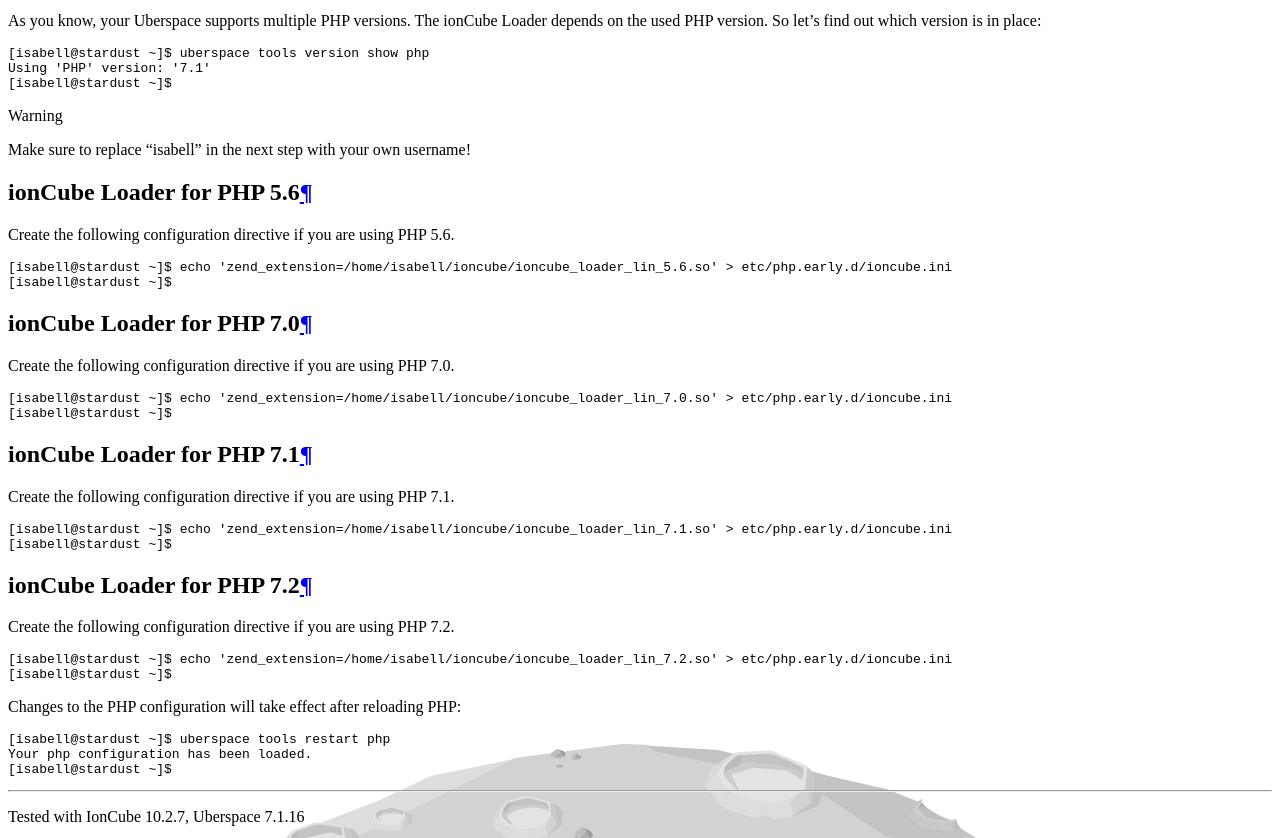
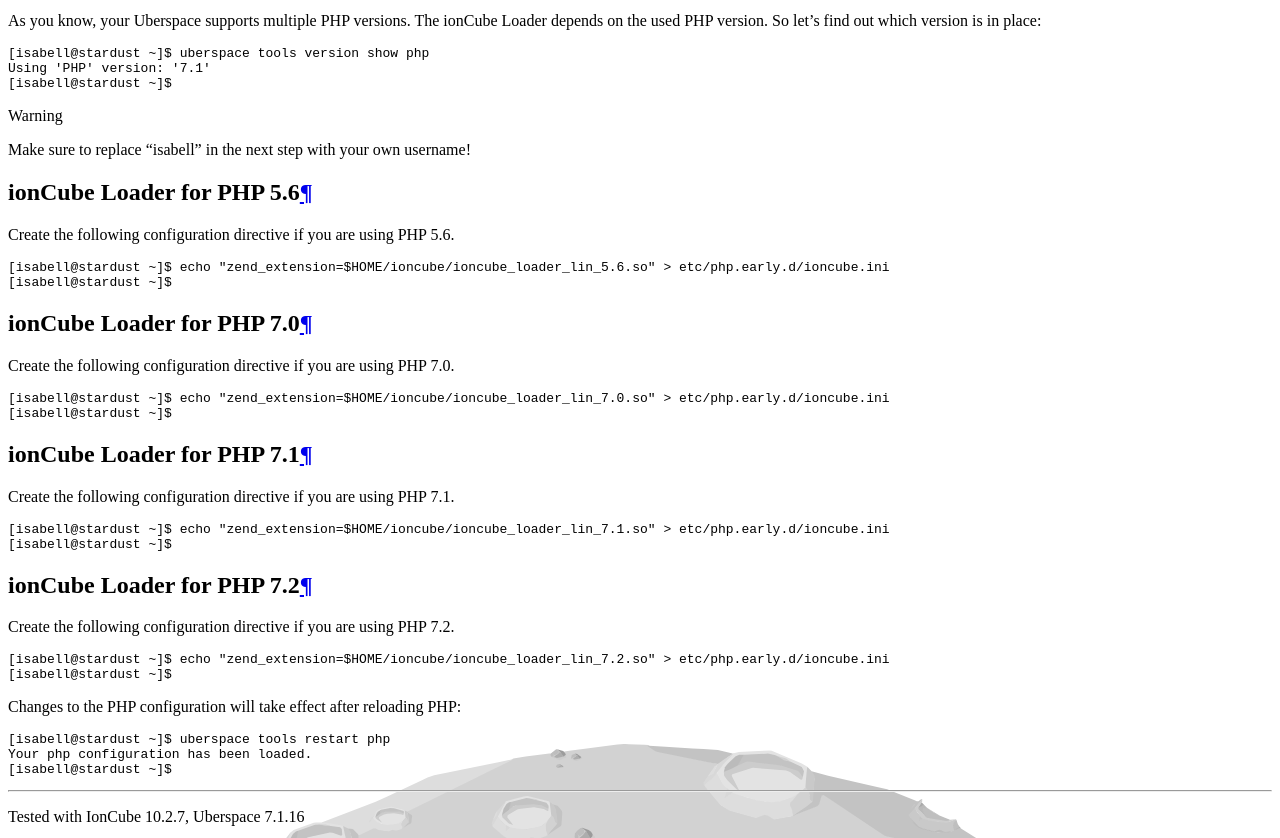
Before and after one commit to Uberspace/lab, a Sphinx documentation site: the page built from source/guide_ioncube.rst, in a window 1280 px wide and 900 px high, scrolled down 3935 px, cut to the strip 0-838 px from the top of the window. Built offline with Sphinx 7.4.7 and the Read the Docs theme 2.0.0, drawn with Linux system fonts in a browser that asks for light colours.

Commit message:
Replace /home/isabell/ with $HOME in guide_ioncube.rst
The latter is more friendly for copy-paste workflows.

```diff
--- a/source/guide_ioncube.rst
+++ b/source/guide_ioncube.rst
@@ -83,7 +83,7 @@
 
 ::
 
-  [isabell@stardust ~]$ echo 'zend_extension=/home/isabell/ioncube/ioncube_loader_lin_5.6.so' > etc/php.early.d/ioncube.ini
+  [isabell@stardust ~]$ echo "zend_extension=$HOME/ioncube/ioncube_loader_lin_5.6.so" > etc/php.early.d/ioncube.ini
   [isabell@stardust ~]$
 
 
@@ -95,7 +95,7 @@
 
 ::
 
-  [isabell@stardust ~]$ echo 'zend_extension=/home/isabell/ioncube/ioncube_loader_lin_7.0.so' > etc/php.early.d/ioncube.ini
+  [isabell@stardust ~]$ echo "zend_extension=$HOME/ioncube/ioncube_loader_lin_7.0.so" > etc/php.early.d/ioncube.ini
   [isabell@stardust ~]$
 
 
@@ -107,7 +107,7 @@
 
 ::
 
-  [isabell@stardust ~]$ echo 'zend_extension=/home/isabell/ioncube/ioncube_loader_lin_7.1.so' > etc/php.early.d/ioncube.ini
+  [isabell@stardust ~]$ echo "zend_extension=$HOME/ioncube/ioncube_loader_lin_7.1.so" > etc/php.early.d/ioncube.ini
   [isabell@stardust ~]$
 
 
@@ -119,7 +119,7 @@
 
 ::
 
-  [isabell@stardust ~]$ echo 'zend_extension=/home/isabell/ioncube/ioncube_loader_lin_7.2.so' > etc/php.early.d/ioncube.ini
+  [isabell@stardust ~]$ echo "zend_extension=$HOME/ioncube/ioncube_loader_lin_7.2.so" > etc/php.early.d/ioncube.ini
   [isabell@stardust ~]$
 
 
```
